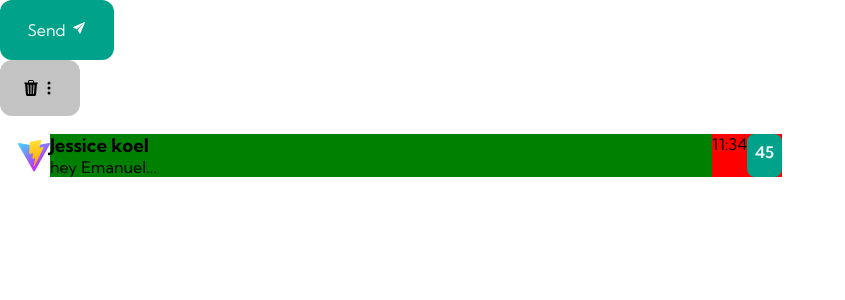
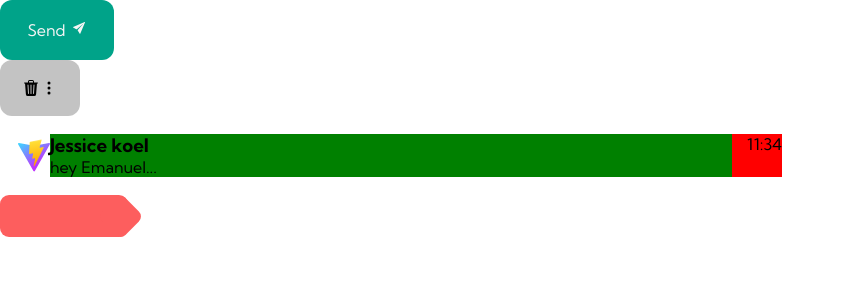
Before and after one commit to EmanuelTiran/emailClient, a React (Vite) app: page / in a window 1280 px wide. Shown: the top 300 px of the page, without its empty margins (0-845 px from the left). Built offline with nearby package versions, Linux system fonts and the light colour scheme.

Commit message:
rectangle

```diff
--- a/src/App.jsx
+++ b/src/App.jsx
@@ -2,23 +2,14 @@ import React from 'react'
 import Badge from './components/Badge'
 import Send from './components/Send'
 import Trash from './components/Trash'
+import Rectangle from './components/Rectangle'
 export default function App() {
   return (
     <div>
       <Send/>
       <Trash/>
-      {/* <Badge>12</Badge>  */}
-      <div style={{ display: "flex", padding: "18px",width:"800px" }}>
-        <img src="./vite.svg" alt="" />
-        <div style={{ background: "green", flexBasis:'500px',flexGrow:1}}>
-          <h3>Jessice koel</h3>
-          <p>hey Emanuel...</p>
-        </div>
-        <div style={{ background: "red",flexBasis:'50px' ,display: "flex",justifyContent:'end'}}>
-          <p>11:34</p>
-          <Badge>45</Badge>
-        </div>
-      </div>
+      <Badge/>
+      <Rectangle/>
     </div>
   )
 }
--- a/src/components/Badge/index.jsx
+++ b/src/components/Badge/index.jsx
@@ -1,8 +1,15 @@
 import styles from './style.module.css'
 export default function Budge({children}) {
   return (
-    <span className={styles.main}>
-      {children}
-    </span>
+<div style={{ display: "flex", padding: "18px",width:"800px" }}>
+        <img src="./vite.svg" alt="" />
+        <div style={{ background: "green", flexBasis:'500px',flexGrow:1}}>
+          <h3>Jessice koel</h3>
+          <p>hey Emanuel...</p>
+        </div>
+        <div style={{ background: "red",flexBasis:'50px' ,display: "flex",justifyContent:'end'}}>
+          <p>11:34</p>
+        </div>
+      </div>
   )
 }
--- /dev/null
+++ b/src/components/Rectangle/index.jsx
@@ -0,0 +1,13 @@
+import React from 'react'
+
+import styles from './style.module.css'
+
+
+export default function Rectangle() {
+    return (
+        <div >
+            <div className={styles.sqr}></div>
+            <div className={styles.triangle}></div>
+        </div>
+    )
+}
--- /dev/null
+++ b/src/components/Rectangle/style.module.css
@@ -0,0 +1,18 @@
+.sqr {
+    background-color: #FD5E5E;
+    width: 128px;
+    height: 42px;
+    border-radius: 9px;
+    display: inline-block;
+
+}
+.triangle{
+    background-color: #FD5E5E;
+    width: 33px;
+    height: 33px;
+    border-radius: 7px;
+    rotate: -45deg;
+    display: inline-block;
+    margin-left: -24px;
+    margin-bottom: 4px;
+}
```
